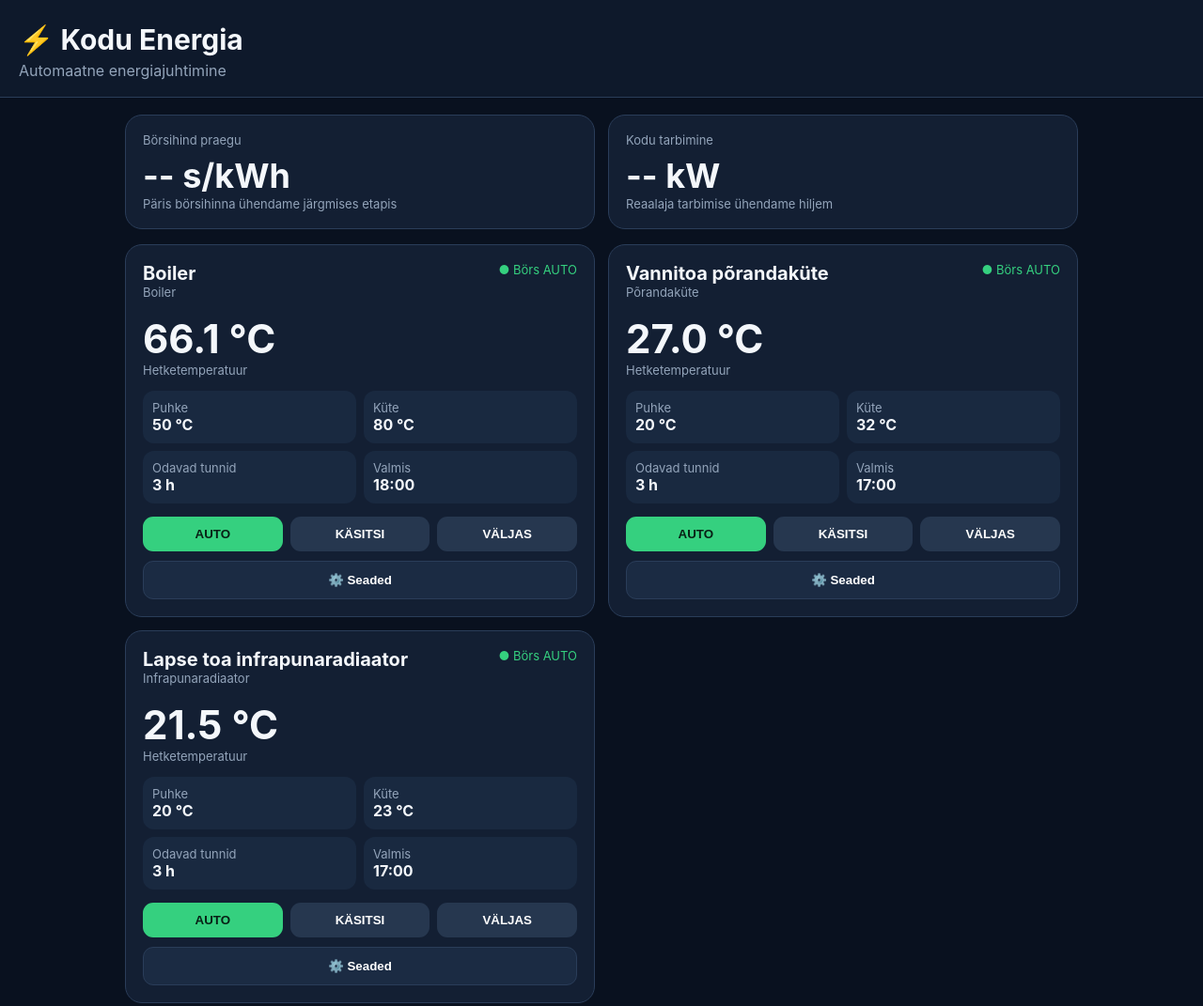
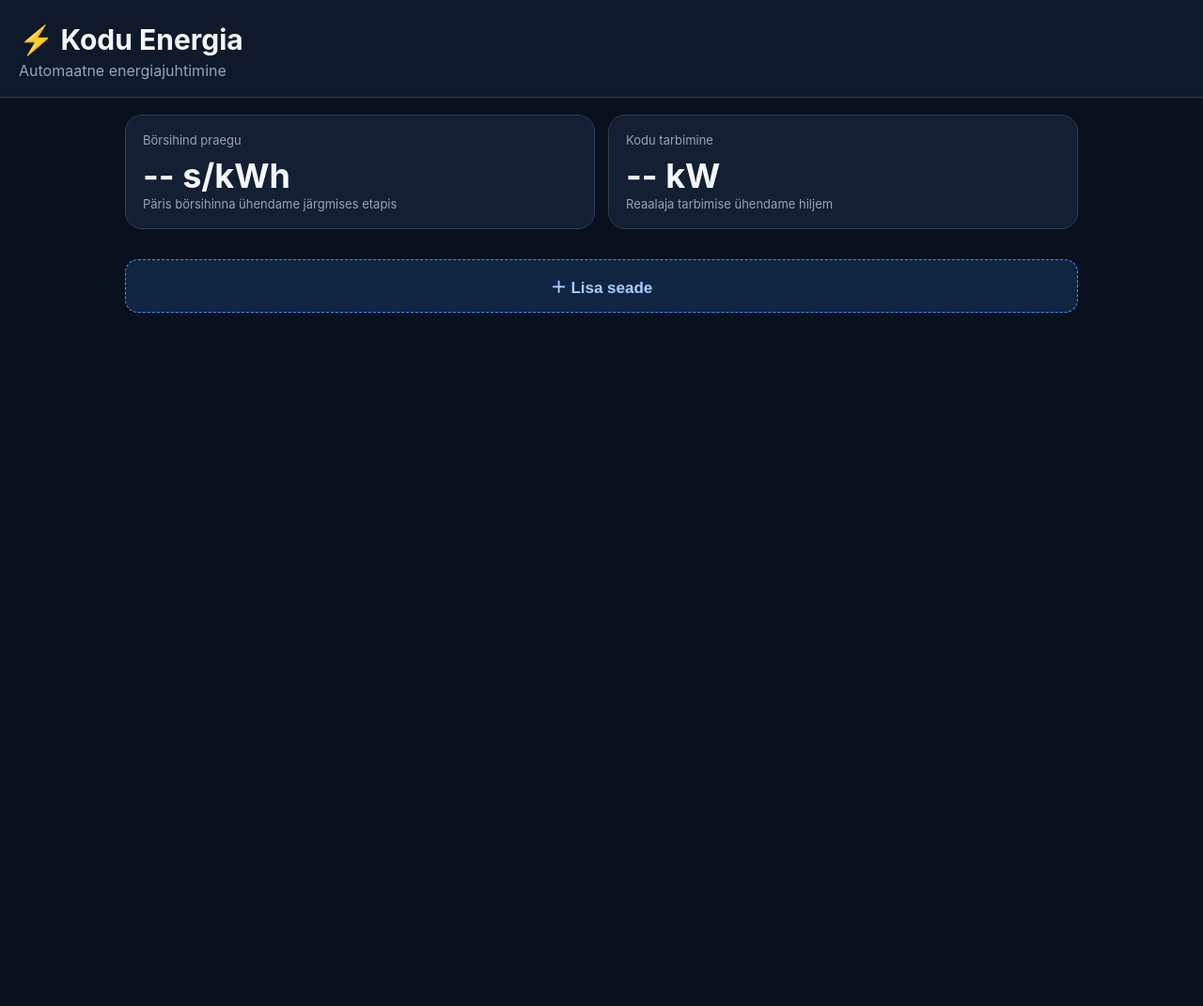
Before and after one commit to AndrusMalva/kodu-energia, a plain HTML site: page index.html in a window 1280 px wide. Shown: the top 1071 px of the page at 94% size. After the commit the page ends 800 px from the top, so only its background shows below. Drawn offline with Linux system fonts and the light colour scheme.

Commit message:
Update index.html

```diff
--- a/index.html
+++ b/index.html
@@ -642,87 +642,7 @@ select {
 
 <script>
 
-const defaultDevices = [
-
-  {
-
-    name: "Boiler",
-
-    type: "Boiler",
-
-    current: 66.1,
-
-    mode: "AUTO",
-
-    restTemp: 50,
-
-    heatTemp: 80,
-
-    minTemp: 35,
-
-    cheapHours: 3,
-
-    readyTime: "18:00",
-
-    consecutive: "no",
-
-    spotControl: true
-
-  },
-
-  {
-
-    name: "Vannitoa põrandaküte",
-
-    type: "Põrandaküte",
-
-    current: 27.0,
-
-    mode: "AUTO",
-
-    restTemp: 20,
-
-    heatTemp: 32,
-
-    minTemp: 20,
-
-    cheapHours: 3,
-
-    readyTime: "17:00",
-
-    consecutive: "no",
-
-    spotControl: true
-
-  },
-
-  {
-
-    name: "Lapse toa infrapunaradiaator",
-
-    type: "Infrapunaradiaator",
-
-    current: 21.5,
-
-    mode: "AUTO",
-
-    restTemp: 20,
-
-    heatTemp: 23,
-
-    minTemp: 19,
-
-    cheapHours: 3,
-
-    readyTime: "17:00",
-
-    consecutive: "no",
-
-    spotControl: true
-
-  }
-
-];
+const defaultDevices = [];
 
 let devices =
 
```
